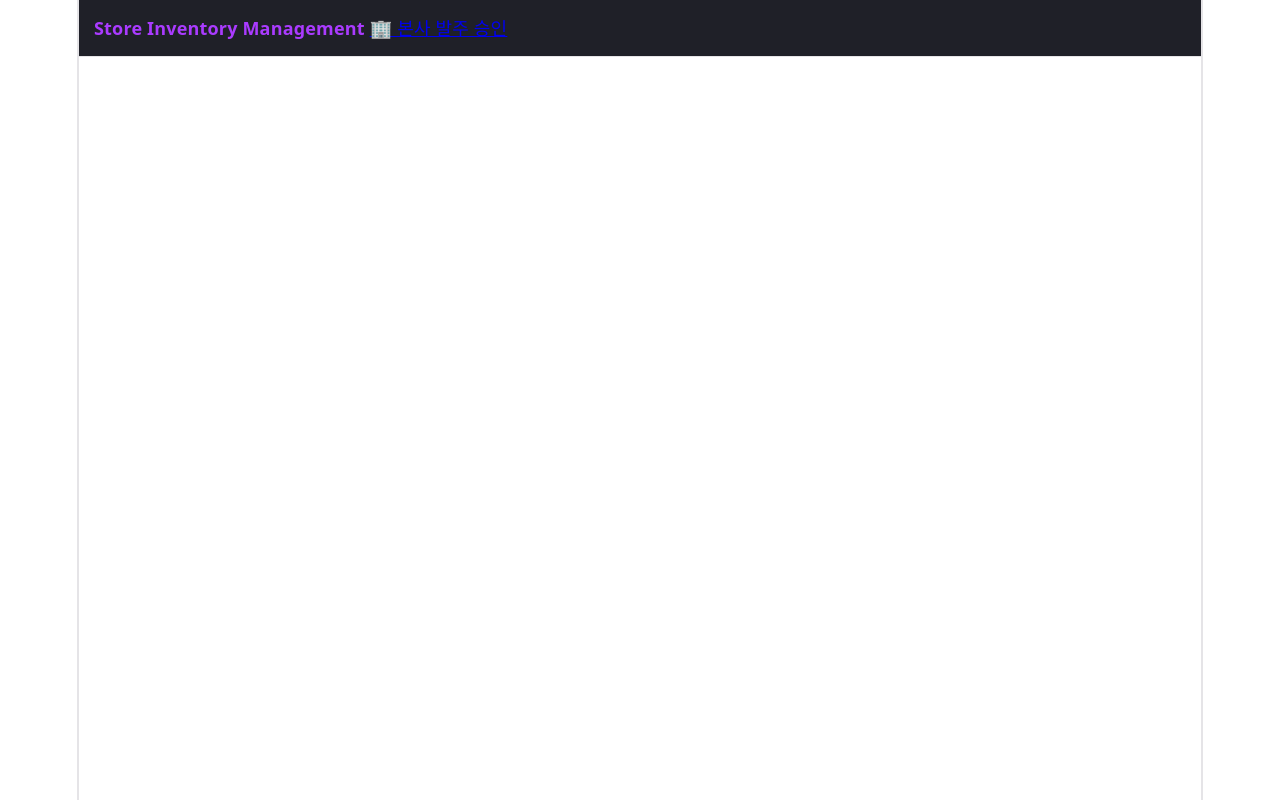
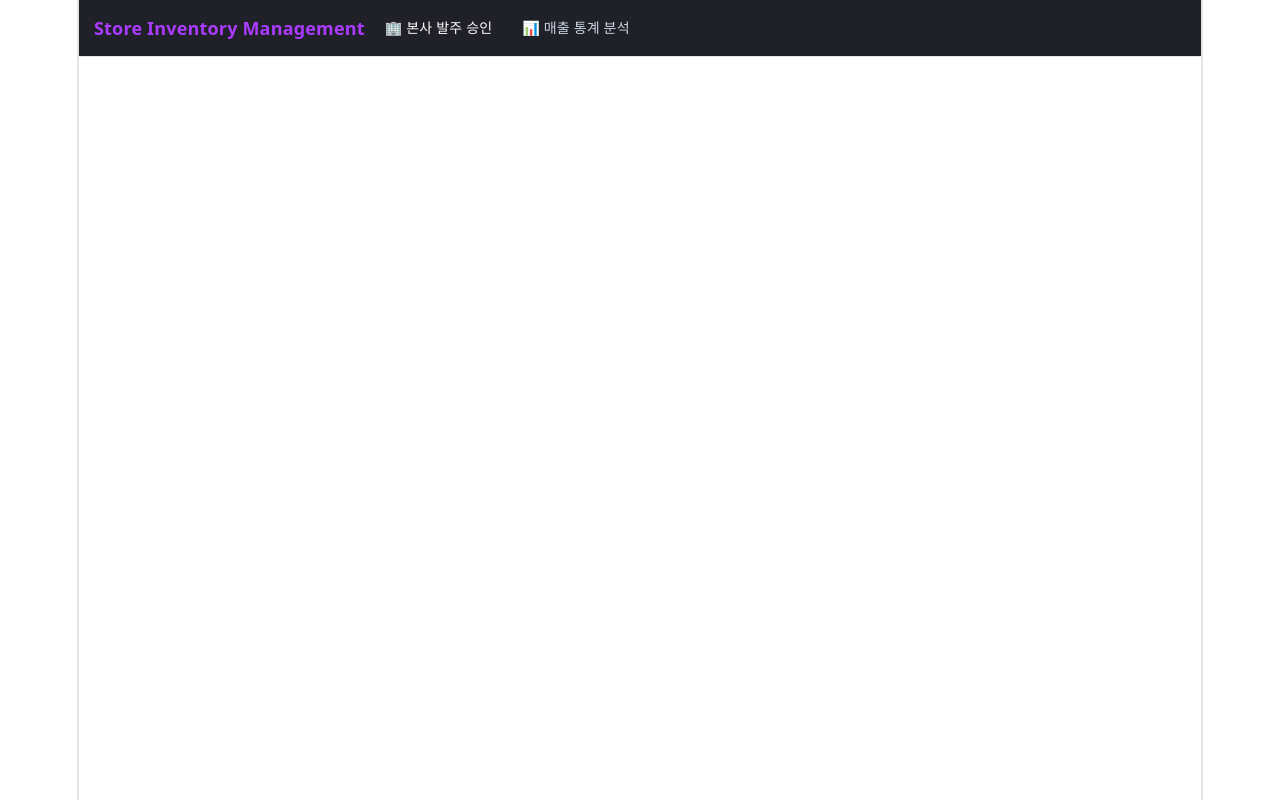
Before and after one commit to kalec267/SweetScoop_Front, a Vue app: page / in a window 1280 px wide. Built offline with nearby package versions, Linux system fonts and the light colour scheme.

Commit message:
분점 재고 신청, 본사 재고관리, 통계보기 화면구현

```diff
--- a/src/App.vue
+++ b/src/App.vue
@@ -1,15 +1,25 @@
 <template>
   <div id="app">
-    <nav style="padding: 15px; background: #1f2028; border-bottom: 1px solid var(--border); text-align: left;">
+    <!-- 상단 통합 내비게이션 바 -->
+    <nav style="padding: 15px; background: #1f2028; border-bottom: 1px solid var(--border); text-align: left; display: flex; align-items: center; gap: 20px;">
+
+      <!-- 1. 지점 재고 관리 링크 -->
       <router-link to="/inventory" style="color: var(--accent); text-decoration: none; font-weight: bold;">
         Store Inventory Management
       </router-link>
-      <router-link to="/inventory/hq-orders" class="nav-item hq-link">
+
+      <!-- 2. 본사 발주 승인 링크 -->
+      <router-link to="/inventory/hq-orders" class="nav-item hq-link" style="color: #ffffff; text-decoration: none; font-weight: 500; font-size: 14px;">
         🏢 본사 발주 승인
+      </router-link>
+
+      <!-- 매출 통계 분석 링크 -->
+      <router-link to="/sales" class="nav-item sales-link" style="color: #cbd5e1; text-decoration: none; font-weight: 500; font-size: 14px; margin-left: 10px; display: inline-flex; align-items: center; gap: 4px;">
+        📊 매출 통계 분석
       </router-link>
     </nav>
 
-
+    <!-- 본문 라우터 영역 -->
     <main style="flex-grow: 1;">
       <RouterView />
     </main>
@@ -17,11 +27,15 @@
 </template>
 
 <script setup>
-
 </script>
 
 <style scoped>
 main {
   background: var(--bg);
 }
+
+.nav-item:hover {
+  color: var(--accent) !important;
+  transition: color 0.2s ease;
+}
 </style>
```
